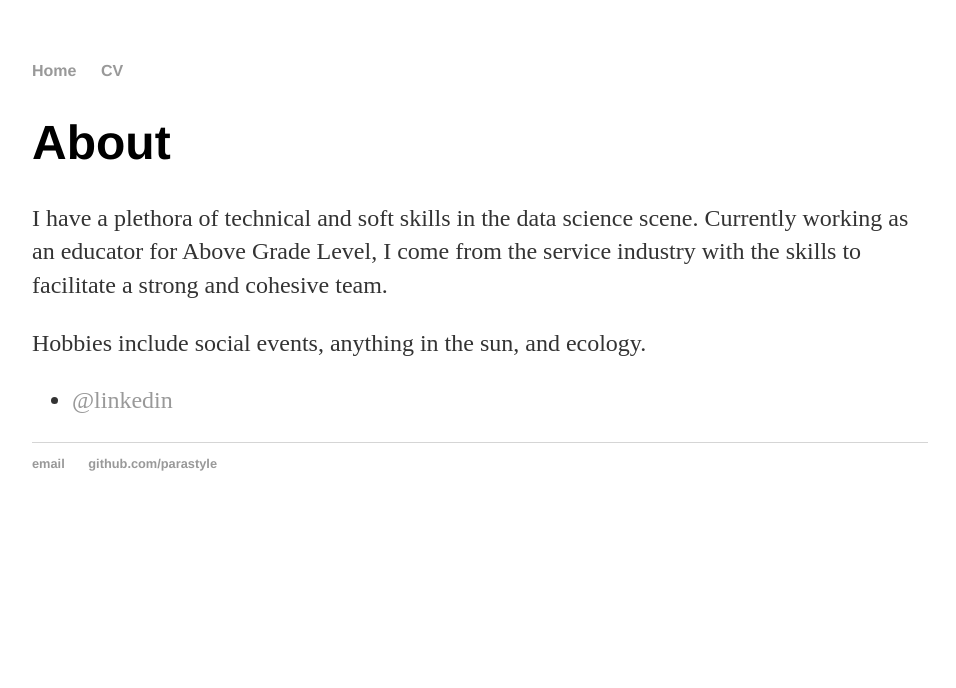
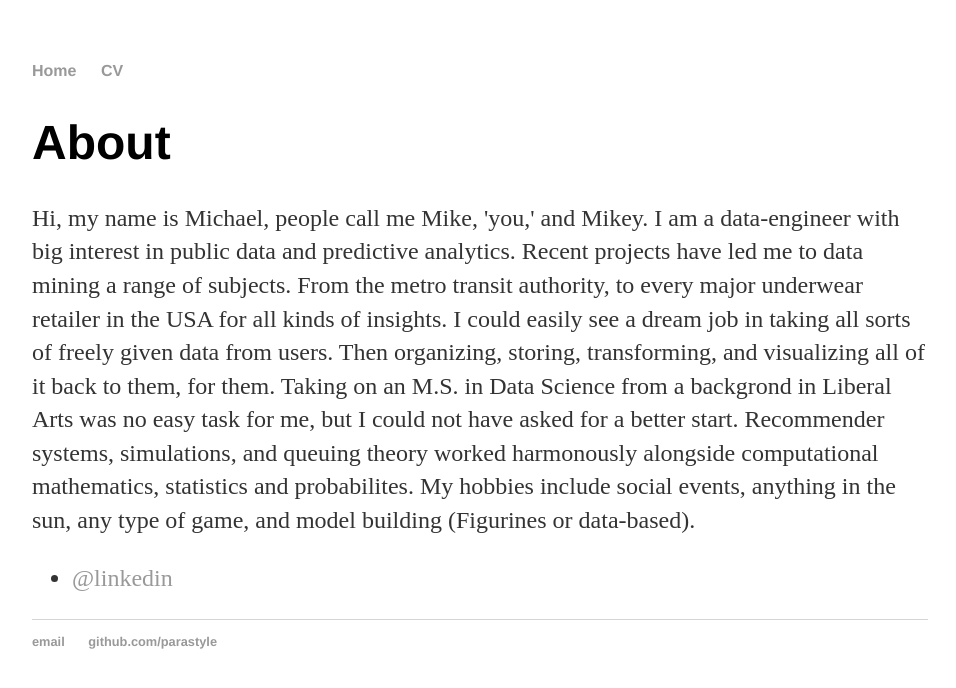
Before and after one commit to parastyle/parastyle.github.io, a Jekyll site: the page built from about/index.html, in a window 1280 px wide. Shown: the top 688 px of the page, without its empty margins (160-1116 px from the left). Built offline with Jekyll 4.4.1, drawn with Linux system fonts in a browser that asks for light colours.

Commit message:
Update index.html

```diff
--- a/about/index.html
+++ b/about/index.html
@@ -5,8 +5,10 @@ title: About Michael Muller
 
 		<div class="about">
 			<h1>About</h1>
-			<p>I have a plethora of technical and soft skills in the data science scene. Currently working as an educator for Above Grade Level, I come from the service industry with the skills to facilitate a strong and cohesive team.</p>
-			<p>Hobbies include social events, anything in the sun, and ecology.</p>
+			<p>Hi, my name is Michael, people call me Mike, 'you,' and Mikey.
+I am a data-engineer with big interest in public data and predictive analytics. Recent projects have led me to data mining a range of subjects. From the metro transit authority, to every major underwear retailer in the USA for all kinds of insights. I could easily see a dream job in taking all sorts of freely given data from users. Then organizing, storing, transforming, and visualizing all of it back to them, for them.
+	Taking on an M.S. in Data Science from a backgrond in Liberal Arts was no easy task for me, but I could not have asked for a better start. Recommender systems, simulations, and queuing theory worked harmonously alongside computational mathematics, statistics and probabilites.
+	My hobbies include social events, anything in the sun, any type of game, and model building (Figurines or data-based).</p>
 
 			<ul class="contacts">
 				<li><a href="https://www.linkedin.com/in/michael-muller-30394097/">@linkedin</a></li>
```
